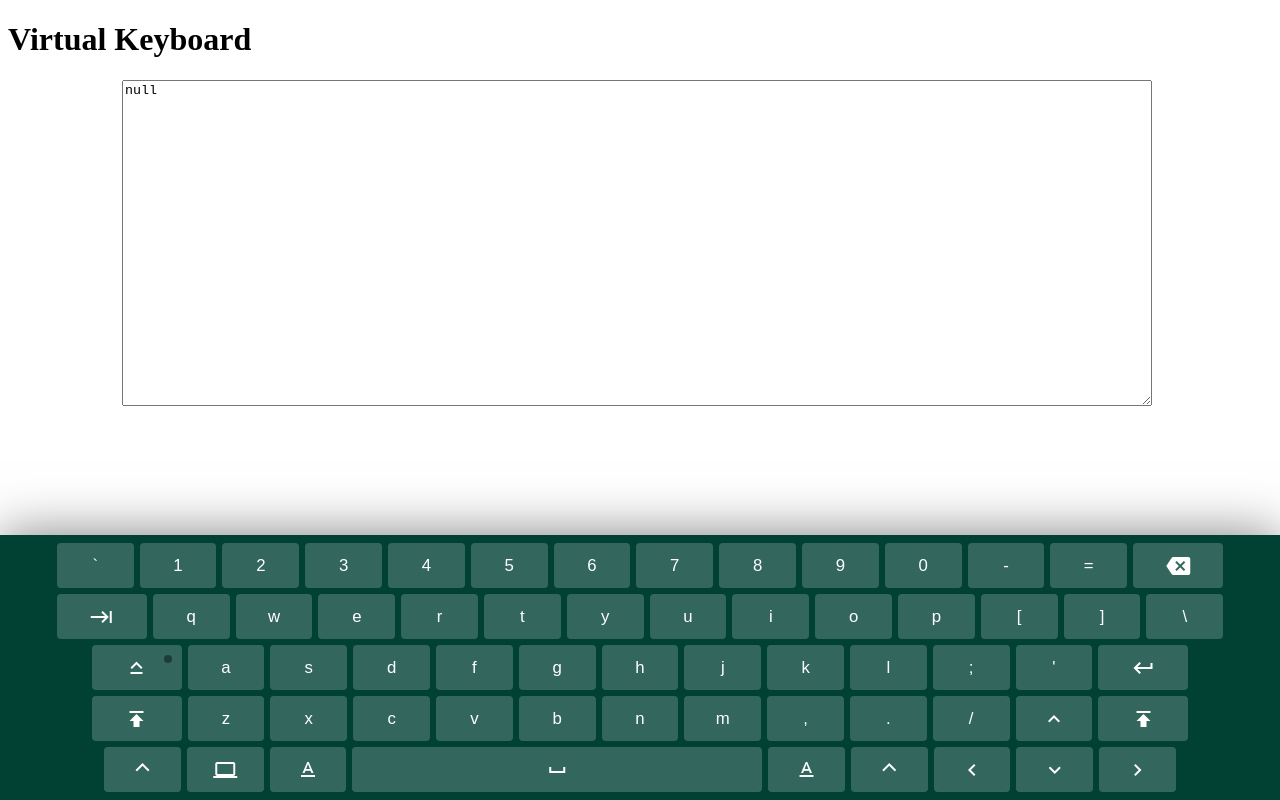
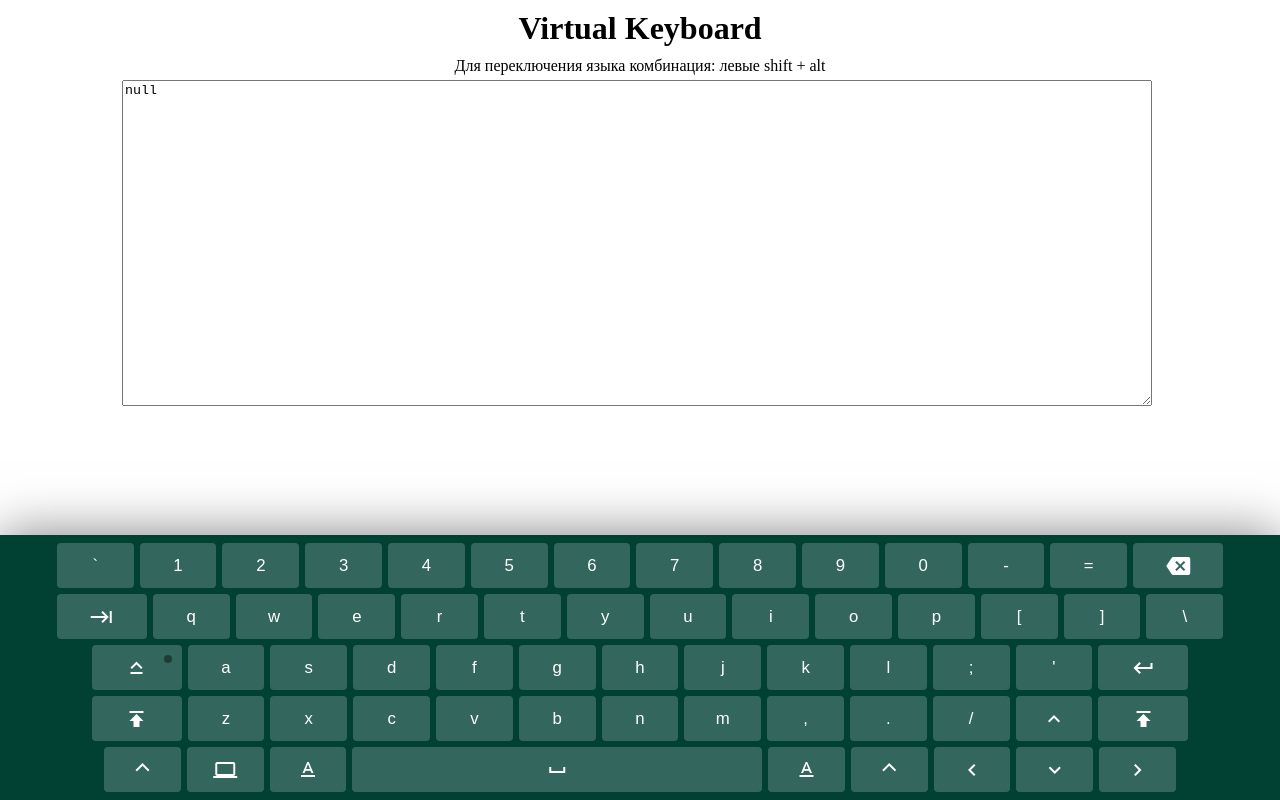
Before and after one commit to VladimirLGit/virtual-keyboard, a website built with webpack: page src/index.html in a window 1280 px wide. Built offline with nearby package versions, Linux system fonts and the light colour scheme.

Commit message:
fix: path favicon and create title main page

```diff
--- a/src/index.html
+++ b/src/index.html
@@ -3,12 +3,9 @@
     <title>Virtual Keyboard</title>
     <meta name="viewport" content="width=device-width, initial-scale=1.0">
     <meta charset="utf-8">
-    <link rel="shortcut icon" href="/src/assets/favicon.ico">
+    <link rel="shortcut icon" href="./assets/favicon.ico">
     <link href="https://fonts.googleapis.com/icon?family=Material+Icons" rel="stylesheet">
 </head>
 
 <body>
-    <h1>Virtual Keyboard</h1>
-    <textarea class="use-keyboard-input" style="position: absolute; top: 10%; right: 10%; width: 80%; height: 40%;"></textarea>
-    <p class="language">Для переключения языка комбинация: левыe shift + alt</p>
 </body>
--- a/src/index.js
+++ b/src/index.js
@@ -1,5 +1,23 @@
 import { Keyboard } from './keyboard/keyboard';
 
 window.addEventListener('DOMContentLoaded', function () {
+  let title = document.createElement('h1');
+  title.textContent = "Virtual Keyboard";
+  document.body.appendChild(title);
+
+  let textarea = document.createElement('textarea');
+  textarea.style.position = "absolute";
+  textarea.classList.add("use-keyboard-input");
+  textarea.style.top = "10%";
+  textarea.style.right = "10%";
+  textarea.style.width = "80%";
+  textarea.style.height = "40%";
+  document.body.appendChild(textarea);
+
   Keyboard.init();
+
+  let text = document.createElement('p');
+  text.classList.add("language");
+  text.textContent = "Для переключения языка комбинация: левыe shift + alt";
+  document.body.appendChild(text);
 });
--- a/src/keyboard/keyboard.css
+++ b/src/keyboard/keyboard.css
@@ -80,7 +80,7 @@
 }
 
 
-.language {
+h1, .language {
     margin: 10px auto;
     text-align: center;
 }
```
